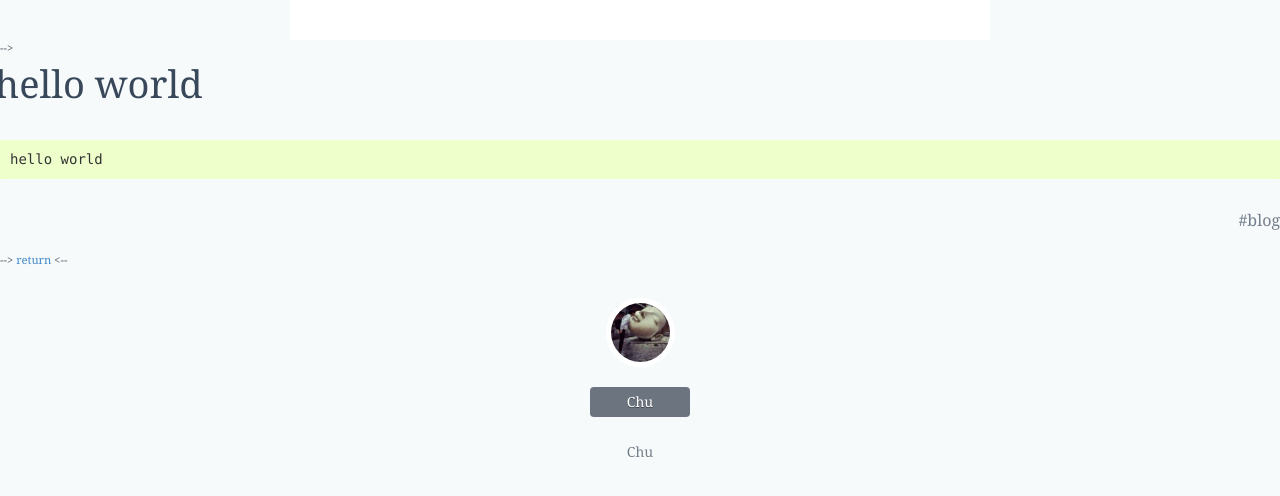
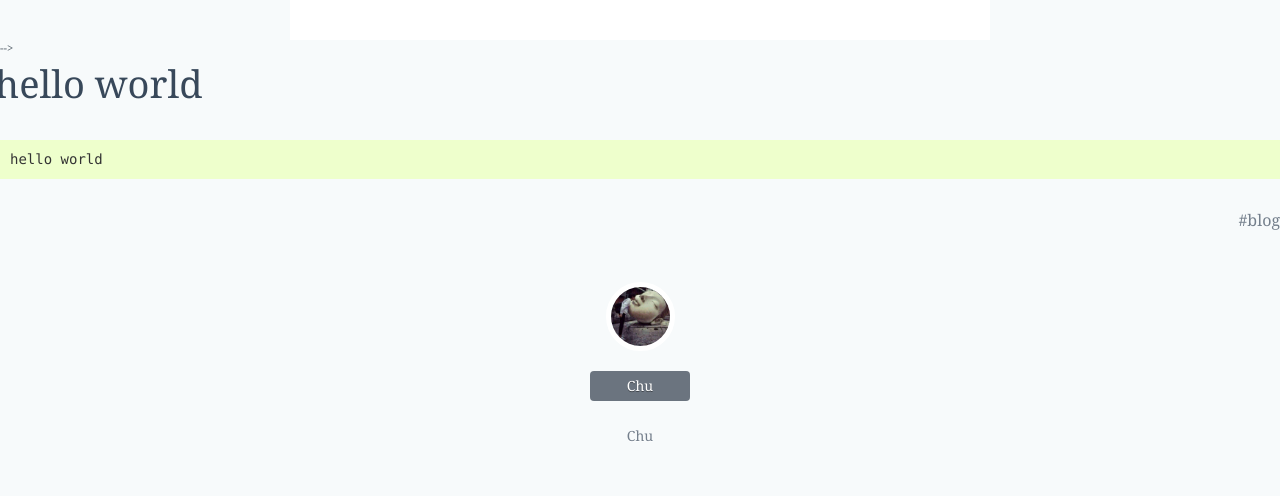
Before and after one commit to bqkc/bqkc.github.io, a Jekyll site: the page built from _posts/blog/2016/2016-09-19-hello-world.md, in a window 1280 px wide. Shown: the top 496 px of the page. Built offline with Jekyll 4.4.1, drawn with Linux system fonts in a browser that asks for light colours.

Commit message:
Update post.html

```diff
--- a/_layouts/post.html
+++ b/_layouts/post.html
@@ -95,9 +95,7 @@
 
 </div>
 
-<div>
-  --&gt; <a href="/archive">return</a> &lt;--
-</div>
+
 
 {% include footer.html %}
 
```
